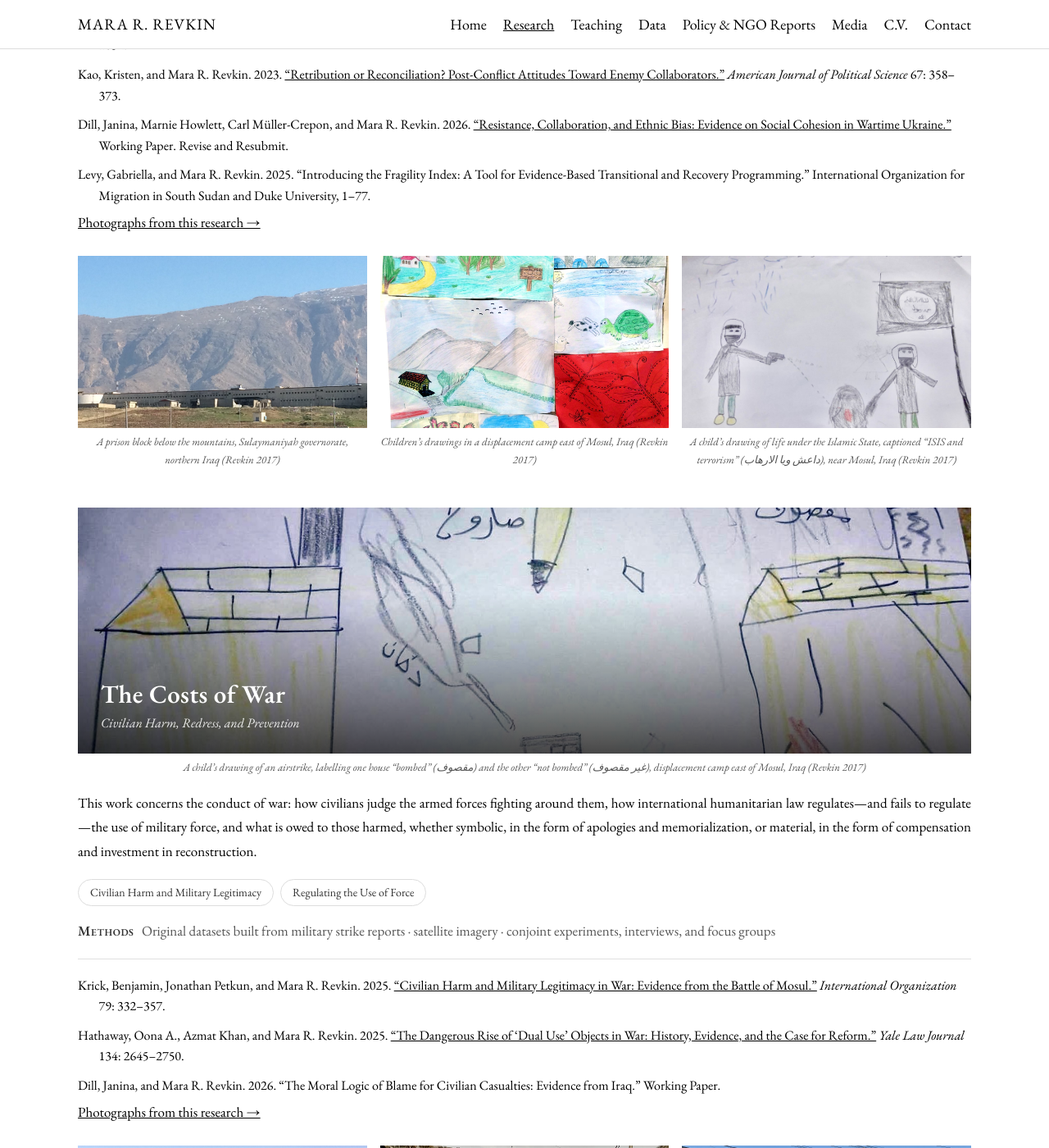
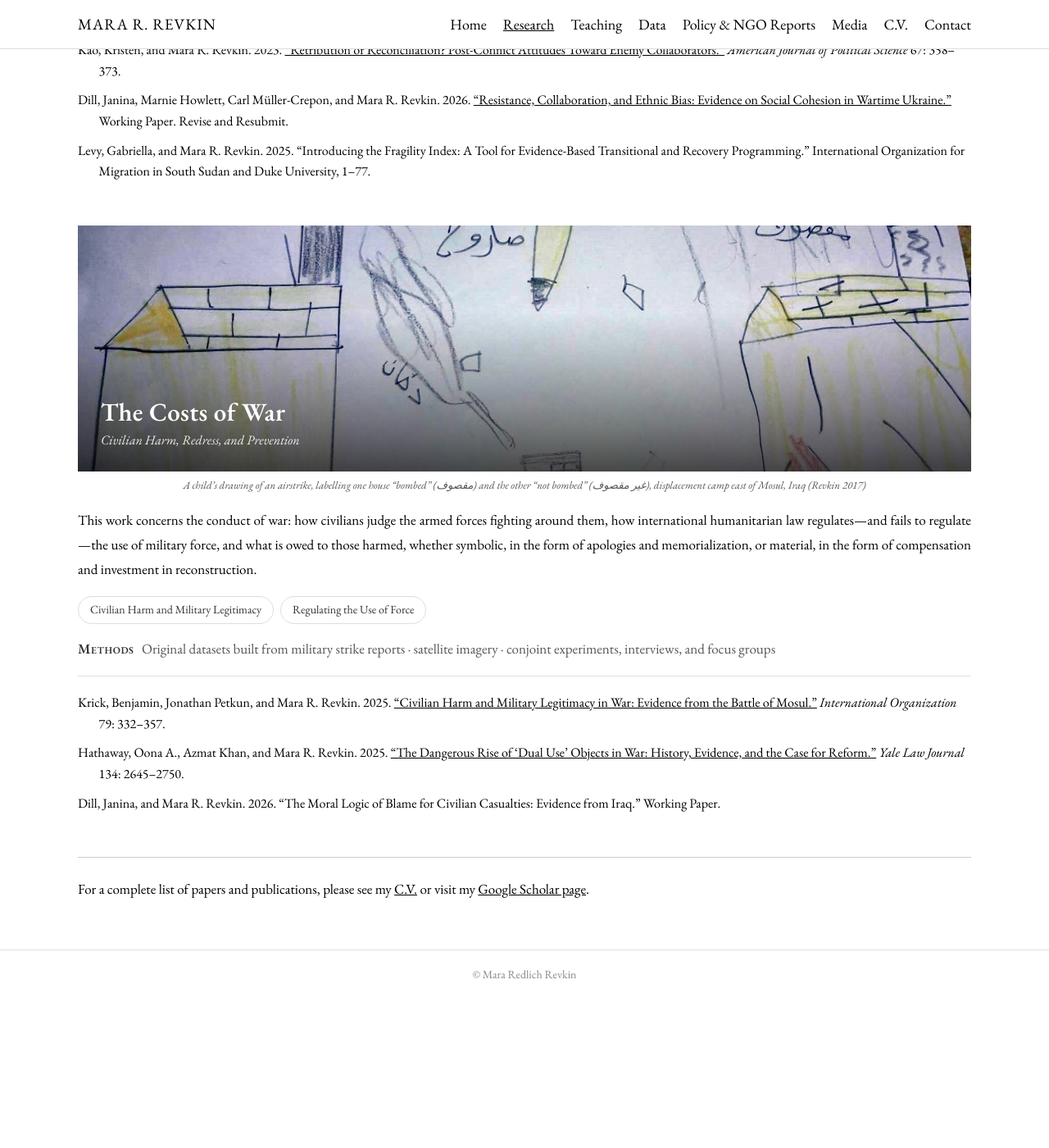
Before and after one commit to mrevkin/mrevkin.github.io, a Jekyll site: the page research.html, which Jekyll copies as it is, in a window 1280 px wide and 1400 px high, scrolled down 1963 px. Shown: the whole window at 82% size. Built offline with Jekyll 4.4.1, drawn with Linux system fonts in a browser that asks for light colours; after the commit the page ends 3181 px from its top, so only the background shows below that; some of the changed text lies outside the part shown.

Commit message:
Repair section markup; link citations to article pages; drop photo-essay links

```diff
--- a/research.html
+++ b/research.html
@@ -80,11 +80,9 @@
           <li data-m="legal">Revkin, Mara R. Forthcoming 2027. &ldquo;Transitional Justice in Authoritarian Contexts.&rdquo; In <em>Oxford Handbook on Law and Authoritarianism</em>, ed. Cora Chan, Madhav Khosla, Benjamin Liebman, and Mark Tushnet.</li>
           <li data-m="archival">Revkin, Mara R. 2026. &ldquo;&lsquo;Operations Other Than War&rsquo;: The Rise of Domestic Military Deployments, 1992&ndash;2026.&rdquo; Working Paper.</li>
         </ul>
-        <p><a class="allp" href="governance-photographs.html">Photographs from this research &rarr;</a></p>
       </div>
     </section>
-
-    <section class="theme" data-theme>
+<section class="theme" data-theme>
       <div class="theme-photo">
         <img src="research-police.jpeg" alt="Police car in Bartella, Iraq" />
         <div class="theme-overlay">
@@ -104,26 +102,9 @@
           <li data-m="surveys">Dill, Janina, Marnie Howlett, Carl M&uuml;ller-Crepon, and Mara R. Revkin. 2026. <a href="https://scholarship.law.duke.edu/faculty_scholarship/4622" target="_blank">&ldquo;Resistance, Collaboration, and Ethnic Bias: Evidence on Social Cohesion in Wartime Ukraine.&rdquo;</a> Working Paper. Revise and Resubmit.</li>
           <li data-m="surveys">Levy, Gabriella, and Mara R. Revkin. 2025. &ldquo;Introducing the Fragility Index: A Tool for Evidence-Based Transitional and Recovery Programming.&rdquo; International Organization for Migration in South Sudan and Duke University, 1&ndash;77.</li>
         </ul>
-        <p><a class="allp" href="state-building-photographs.html">Photographs from this research &rarr;</a></p>
-      <div class="photo-strip three">
-        <div>
-          <img src="iraq-prison-block.jpg" alt="A prison block in northern Iraq" />
-          <p class="img-caption">A prison block below the mountains, Sulaymaniyah governorate, northern Iraq (Revkin 2017)</p>
-        </div>
-        <div>
-          <img src="mosul-childrens-drawings.jpg" alt="Children's drawings in a displacement camp near Mosul" />
-          <p class="img-caption">Children&rsquo;s drawings in a displacement camp east of Mosul, Iraq (Revkin 2017)</p>
-        </div>
-        <div>
-          <img src="research-rebel-governance.jpg" alt="A child's drawing of armed men and an Islamic State flag" />
-          <p class="img-caption">A child&rsquo;s drawing of life under the Islamic State, captioned &ldquo;ISIS and terrorism&rdquo; (<span lang="ar" dir="rtl">داعش ويا الارهاب</span>), near Mosul, Iraq (Revkin 2017)</p>
-        </div>
-      </div>
-
       </div>
     </section>
-
-    <section class="theme" data-theme>
+<section class="theme" data-theme>
       <div class="theme-photo">
         <img src="drawing-bombed-not-bombed.jpg" alt="A child's drawing of an airstrike, labelling one house bombed and the other not bombed" />
         <div class="theme-overlay">
@@ -141,26 +122,10 @@
           <li data-m="legal">Hathaway, Oona A., Azmat Khan, and Mara R. Revkin. 2025. <a href="https://scholarship.law.duke.edu/faculty_scholarship/4438" target="_blank">&ldquo;The Dangerous Rise of &lsquo;Dual Use&rsquo; Objects in War: History, Evidence, and the Case for Reform.&rdquo;</a> <em>Yale Law Journal</em> 134: 2645&ndash;2750.</li>
           <li data-m="surveys interviews">Dill, Janina, and Mara R. Revkin. 2026. &ldquo;The Moral Logic of Blame for Civilian Casualties: Evidence from Iraq.&rdquo; Working Paper.</li>
         </ul>
-        <p><a class="allp" href="costs-of-war-photographs.html">Photographs from this research &rarr;</a></p>
-
-      <div class="photo-strip three">
-        <div>
-          <img src="mosul-school-grave.jpg" alt="A makeshift grave in the yard of a primary school north of Mosul" />
-          <p class="img-caption">A makeshift grave in the yard of a primary school north of Mosul, Iraq (Revkin 2017)</p>
-        </div>
-        <div>
-          <img src="mosul-street-2019.jpg" alt="A street in the Old City of West Mosul" />
-          <p class="img-caption">A street in the Old City of West Mosul, two years after the battle to retake the city (Revkin 2019)</p>
-        </div>
-        <div>
-          <img src="mosul-shops-reopening.jpg" alt="Shops trading beneath a building damaged in the battle for Mosul" />
-          <p class="img-caption">Shops trading beneath a building damaged in the battle for Mosul (Revkin 2019)</p>
-        </div>
       </div>
-
     </section>
 
-    <hr class="divider" style="margin-top: 20px;" />
+<hr class="divider" style="margin-top: 20px;" />
 
     <div style="font-size:17px; margin-top: 24px;">
       <p>For a complete list of papers and publications, please see my <a href="cv.html">C.V.</a> or visit my <a href="https://scholar.google.com/citations?user=qWJtt4oAAAAJ&hl=en" target="_blank">Google Scholar page</a>.</p>
```
